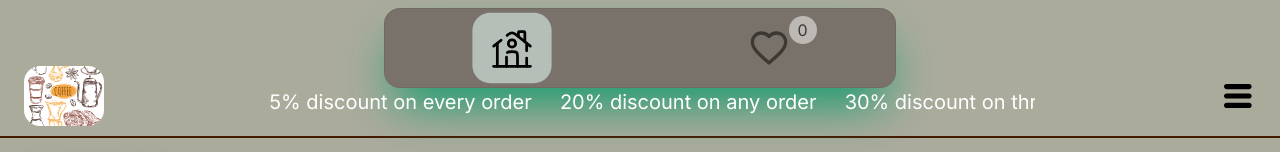
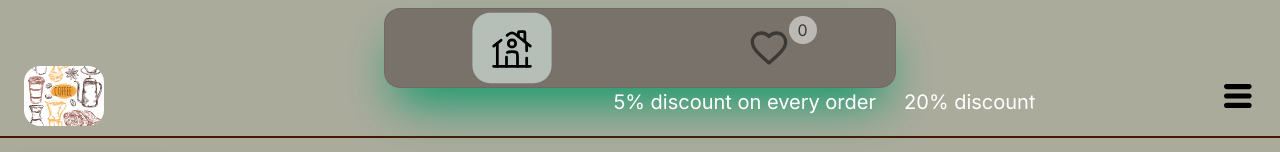
Before and after one commit to MohamedTharwat204/MenuCaffee, a React (Vite) app: page / in a window 1280 px wide. Shown: the top 152 px of the page. Built offline with nearby package versions, Linux system fonts and the light colour scheme; what tailwind-animations would draw is missing.

Commit message:
add full edit new 7-1

```diff
--- a/src/App.css
+++ b/src/App.css
@@ -18,6 +18,19 @@
     --color-beige:#F5F5DC;
     --color-bg:#E2E8F0;
  }
+ @keyframes marquee {
+  0% {
+    transform: translateX(100%);
+  }
+
+  100% {
+    transform: translateX(-100%);
+  }
+}
+
+.animate-marquee {
+  animation: marquee 18s linear infinite;
+}
 @keyframes fadeIn {
   from {
     opacity: 0;
```
